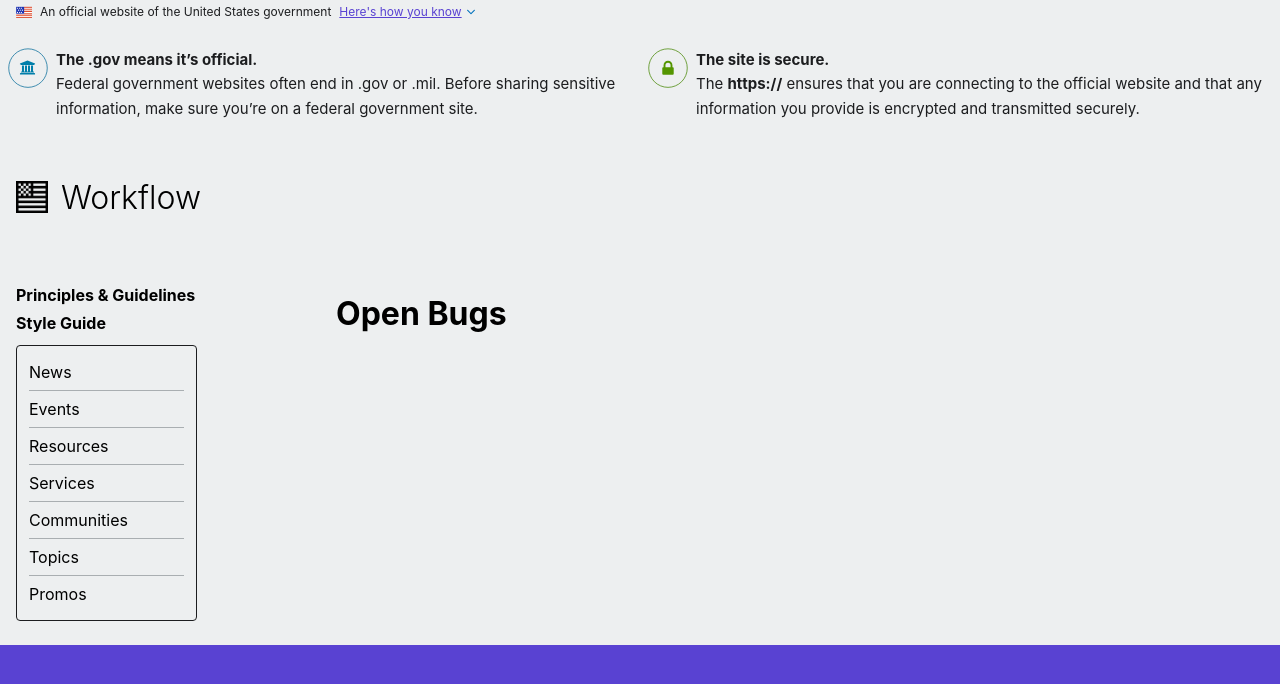
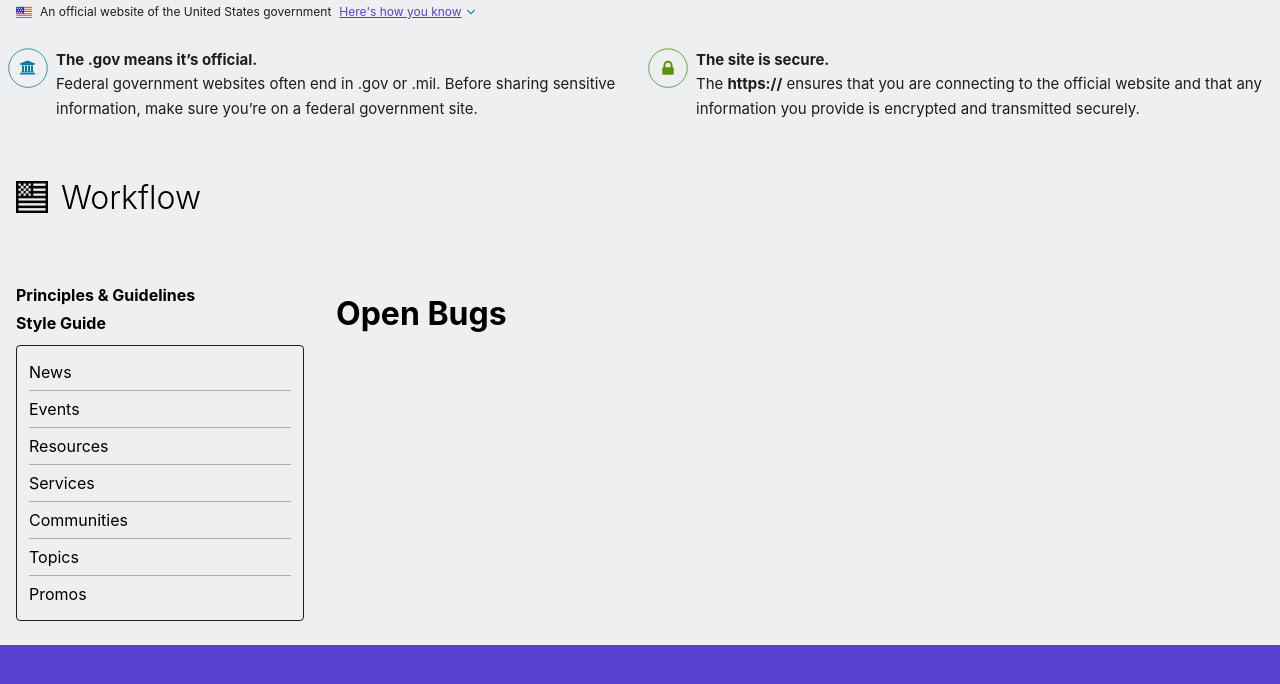
Before and after one commit to GSA/digitalgov-workflow, a Jekyll site: the page built from _pages/bugs.md, in a window 1280 px wide. Shown: the top 684 px of the page. Built offline with Jekyll 4.4.1, drawn with Linux system fonts in a browser that asks for light colours; some web fonts are replaced; a script that is not in the unit is left out.

Commit message:
Some interface tweaks

```diff
--- a/_includes/docs-nav.html
+++ b/_includes/docs-nav.html
@@ -1,5 +1,4 @@
 <nav role="navigation" class="padding-y-1">
-  <button class="usa-nav-close"><img src="/assets/img/close.svg" alt="close"></button>
   <ul class="add-list-reset">
     {% for item in site.data.docs-nav.navigation %}
     {% assign current = "" %}
--- a/_includes/edit-nav.html
+++ b/_includes/edit-nav.html
@@ -1,6 +1,5 @@
 <nav role="navigation" class="padding-y-1 padding-x-105 border-ink border-width-1px
 radius-md border-solid">
-  <button class="usa-nav-close"><img src="/assets/img/close.svg" alt="close"></button>
   <ul class="add-list-reset">
     {% for item in site.data.edit-nav.navigation %}
     {% assign current = "" %}
@@ -11,7 +10,8 @@ radius-md border-solid">
     {% assign border = "border-top border-base-light" %}
     {% endif %}
     <li class="">
-        <a class="{{ border }} padding-y-1 font-sans-sm display-block text-no-underline text-black visited:text-black {{ current }}" href="{{ site.baseurl }}{{ item.url }}">
+      <a class="{{ border }} padding-y-1 font-sans-sm display-block text-no-underline text-black visited:text-black {{ current }}"
+        href="{{ site.baseurl }}{{ item.url }}">
         <span>{{ item.text }}</span>
       </a>
       {% if item.sub_nav[0] %}
@@ -24,7 +24,8 @@ radius-md border-solid">
         {% endif %}
 
         <li class="">
-            <a class="border-top border-base-light font-sans-2xs padding-y-1 display-block text-no-underline text-black visited:text-black {{ subcurrent }}" href="{{ site.baseurl }}{{ sub_item.url }}">{{ sub_item.text }}</a>
+          <a class="border-top border-base-light font-sans-2xs padding-y-1 display-block text-no-underline text-black visited:text-black {{ subcurrent }}"
+            href="{{ site.baseurl }}{{ sub_item.url }}">{{ sub_item.text }}</a>
         </li>
 
         {% endfor %}
--- a/_includes/header.html
+++ b/_includes/header.html
@@ -5,9 +5,11 @@
     <div class="grid-row grid-gap-4">
       <div class="grid-col-12 tablet-lg:grid-col-5">
         <h1 class="usa-logo-text">
-          <a class="text-no-underline text-light font-sans-xl {{ text_color }}" href="{{ site.baseurl }}/" accesskey="1" title="Home" aria-label="{{ site.title }}">
+          <a class="text-no-underline text-light font-sans-xl {{ text_color }}" href="{{ site.baseurl }}/" accesskey="1"
+            title="Home" aria-label="{{ site.title }}">
             <img class="width-4 margin-right-05 position-relative top-05
-" src="{{ site.baseurl }}/assets/img/{{ logo_file }}" alt="{{ site.title }}"> Workflow
+" src="{{ site.baseurl }}/assets/img/{{ logo_file }}"
+              alt="{{ site.title }}"> Workflow
           </a>
         </h1>
       </div>
--- a/_layouts/default.html
+++ b/_layouts/default.html
@@ -17,8 +17,7 @@
 {% endif %}
 
 <body class="bg-primary-vivid">
-
-  <div class="paper {{ background }} {{ text_color }}">
+  <div class="{{ background }} {{ text_color }}">
     <a class="usa-skipnav" href="#main-content">Skip to main content</a>
 
     {% include header.html %}
@@ -26,11 +25,11 @@
     <main id="main-content" class="padding-y-3">
       <div class="grid-container grid-container-widescreen">
         <div class="grid-row grid-gap-4">
-          <div class="grid-col-12 tablet:grid-col-2">
+          <div class="grid-col-12 tablet:grid-col-3">
             {% include docs-nav.html %}
             {% include edit-nav.html %}
           </div>
-          <div class="grid-col-12 tablet:grid-col-8 tablet:grid-offset-1">
+          <div class="grid-col-12 tablet:grid-col-9">
             {{ content }}
           </div>
         </div>
```
Lines whose indentation alone changed are shown as unchanged.
